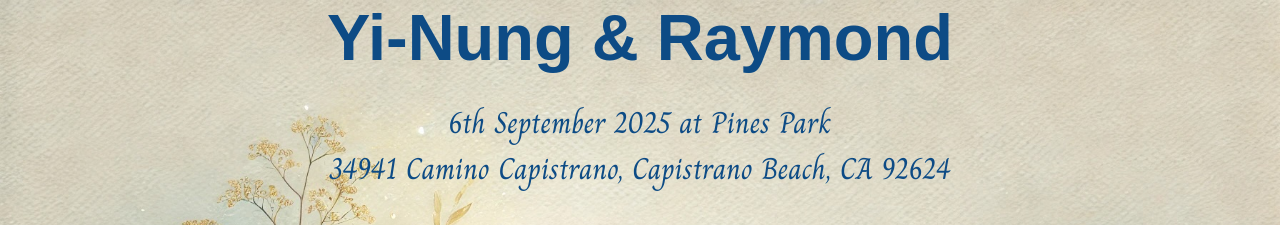
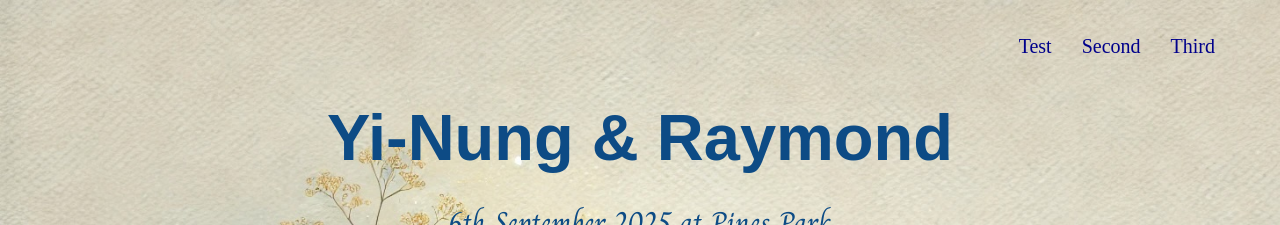
Before and after one commit to raymondsli/wedding, a React (Create React App) app: page / in a window 1280 px wide. Shown: the top 225 px of the page. Built offline with nearby package versions, Linux system fonts and the light colour scheme; a web font is replaced by a local one.

Commit message:
Initial nav bar component

```diff
--- a/src/App.js
+++ b/src/App.js
@@ -1,4 +1,5 @@
 import "./App.css";
+import NavBar from "./components/NavBar.js";
 import Seperator from "./components/Seperator.js";
 import Details from "./pages/detailsPage/Details.js";
 import Schedule from "./pages/schedulePage/Schedule.js";
@@ -8,6 +9,7 @@ import FAQ from "./pages/faqPage/FAQ.js";
 function App() {
   return (
     <div>
+      <NavBar />
       <Details />
       <Schedule />
       <Seperator />
--- /dev/null
+++ b/src/components/NavBar.css
@@ -0,0 +1,18 @@
+.nav-container {
+  position: absolute;
+  top: 20px;
+  right: 50px;
+  display: flex;
+  justify-content: flex-end;
+}
+
+.nav-item {
+  padding: 10px;
+  margin: 5px;
+  border: none;
+  background-color: transparent;
+  color: darkblue;
+  font-size: 20px;
+  cursor: pointer;
+  font-family: cursive;
+}
--- /dev/null
+++ b/src/components/NavBar.js
@@ -0,0 +1,14 @@
+import "./NavBar.css";
+
+function NavBar(props) {
+  const { navItems } = props;
+  return (
+    <div className="nav-container">
+      <button className="nav-item">Test</button>
+      <button className="nav-item">Second</button>
+      <button className="nav-item">Third</button>
+    </div>
+  );
+}
+
+export default NavBar;
--- a/src/pages/detailsPage/Details.css
+++ b/src/pages/detailsPage/Details.css
@@ -1,10 +1,11 @@
 .background-image {
   background-image: url("~/src/images/background-4.jpg");
   background-size: cover;
-  height: 725px;
+  height: 900px;
 }
 
 .name-header {
+  padding-top: 100px;
   text-align: center;
   font-size: 65px;
   font-family: "Amsterdam", Arial, serif;
```
